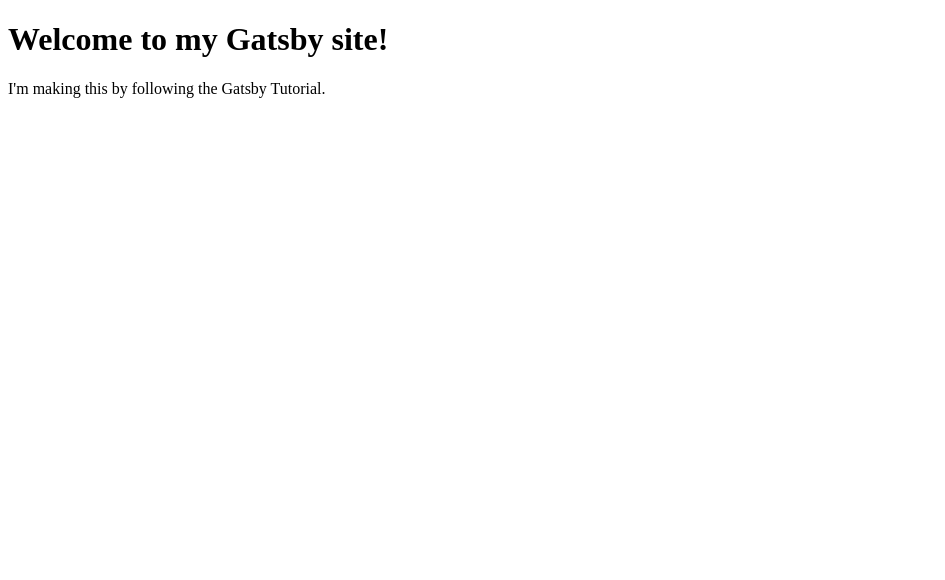
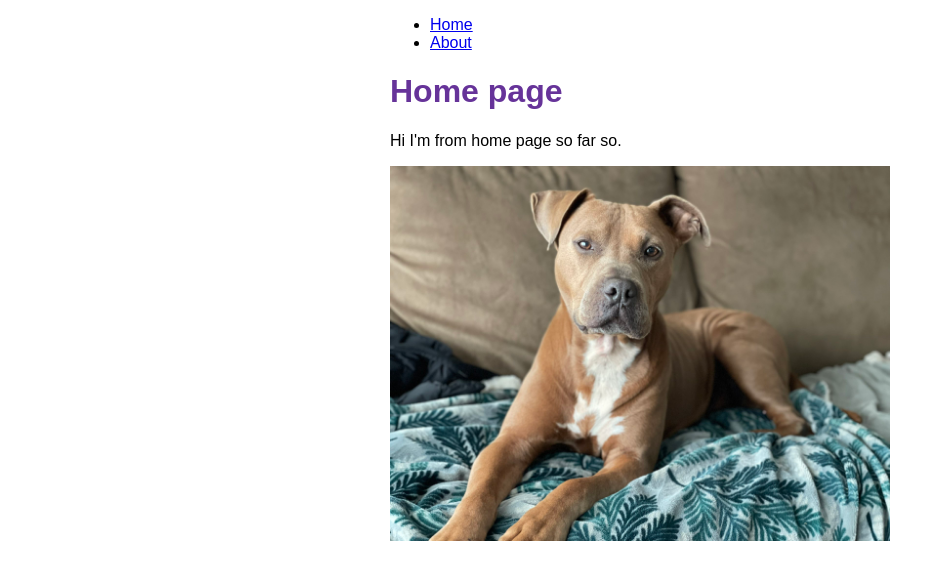
Before and after one commit to alaminsheikh01/my-new-gatsby-site, a Gatsby site: page / in a window 1280 px wide. Shown: the whole page, without its empty margins (0-945 px from the left). Built offline with nearby package versions, Linux system fonts and the light colour scheme; Gatsby itself is replaced by a stand-in of ours.

Commit message:
Finished Gatsby Tutorial Part 3

```diff
--- a/gatsby-config.js
+++ b/gatsby-config.js
@@ -2,5 +2,9 @@
   siteMetadata: {
     title: "My First Gatsby Site",
   },
-  plugins: ["gatsby-plugin-gatsby-cloud"],
+  plugins: [
+    "gatsby-plugin-gatsby-cloud",
+    "gatsby-plugin-image",
+    "gatsby-plugin-sharp",
+  ],
 };
--- a/package.json
+++ b/package.json
@@ -17,6 +17,9 @@
   "dependencies": {
     "gatsby": "^3.6.2",
     "gatsby-plugin-gatsby-cloud": "^2.7.1",
+    "gatsby-plugin-image": "^1.7.1",
+    "gatsby-plugin-sharp": "^3.7.1",
+    "gatsby-source-filesystem": "^3.7.1",
     "react": "^17.0.1",
     "react-dom": "^17.0.1"
   }
--- /dev/null
+++ b/src/components/layout.js
@@ -0,0 +1,35 @@
+import * as React from "react";
+import { Link } from "gatsby";
+import {
+  container,
+  heading,
+  navLinks,
+  navLinkItem,
+  navLinkText,
+} from "./layout.module.css";
+
+const Layout = ({ pageTitle, children }) => {
+  return (
+    <main className={container}>
+      <title>{pageTitle}</title>
+      <nav>
+        <ul className={navLinks}>
+          <li className={navLinkItem}>
+            <Link to="/" className={navLinkText}>
+              Home
+            </Link>
+          </li>
+          <li className={navLinkItem}>
+            <Link to="/about" className={navLinkText}>
+              About
+            </Link>
+          </li>
+        </ul>
+      </nav>
+      <h1 className={heading}>{pageTitle}</h1>
+      {children}
+    </main>
+  );
+};
+
+export default Layout;
--- /dev/null
+++ b/src/components/layout.module.css
@@ -0,0 +1,20 @@
+.container {
+  margin: auto;
+  max-width: 500px;
+  font-family: sans-serif;
+}
+
+.heading {
+  color: rebeccapurple;
+}
+.nav-links {
+  display: flex;
+  list-style: none;
+  padding-left: 0;
+}
+.nav-link-item {
+  padding-right: 2rem;
+}
+.nav-link-text {
+  color: black;
+}
--- a/src/pages/index.js
+++ b/src/pages/index.js
@@ -1,14 +1,18 @@
 // Step 1: Import React
 import * as React from "react";
+import Layout from "../components/layout";
+import { StaticImage } from "gatsby-plugin-image";
 
 // Step 2: Define your component
 const IndexPage = () => {
   return (
-    <main>
-      <title>Home Page</title>
-      <h1>Welcome to my Gatsby site!</h1>
-      <p>I'm making this by following the Gatsby Tutorial.</p>
-    </main>
+    <Layout pageTitle="Home page">
+      <p>Hi I'm from home page so far so.</p>
+      <StaticImage
+        alt="Clifford, a reddish-brown pitbull, posing on a couch and looking stoically at the camera"
+        src="../images/dog.jpg"
+      />
+    </Layout>
   );
 };
 
```
Also changed, not shown: src/pages/about.js (added, +15 -0 lines), src/images/dog.jpg (added), 1 other file.
